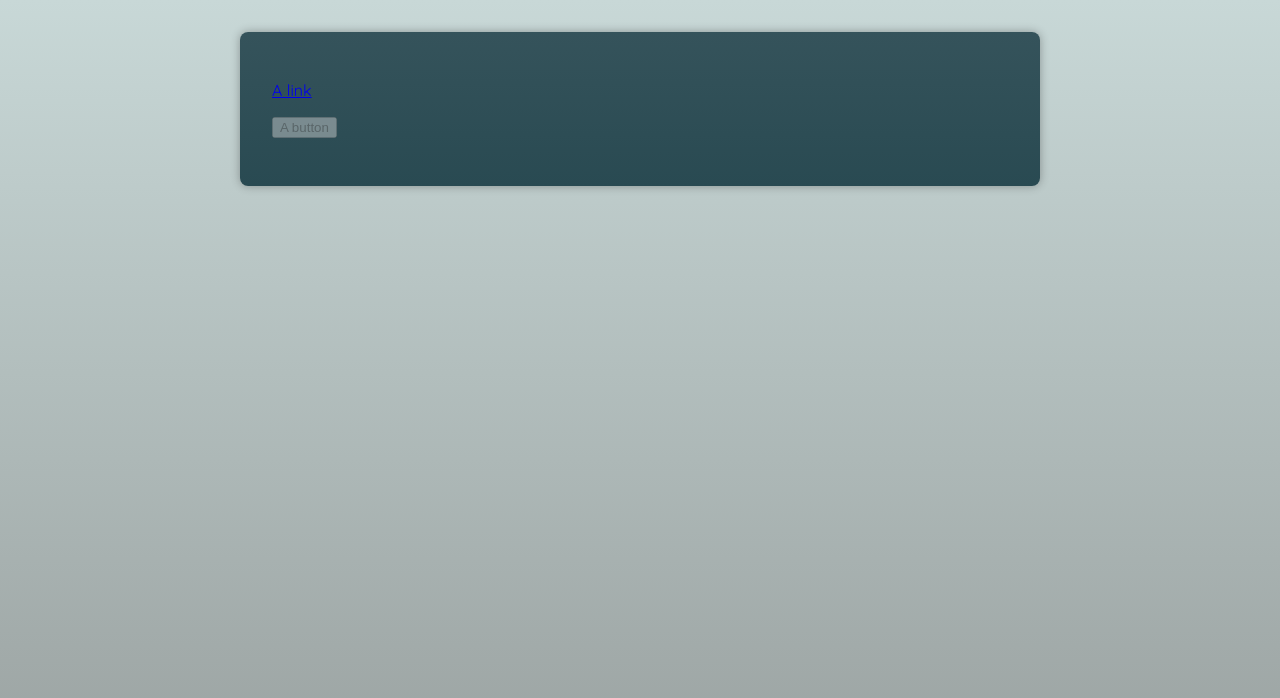
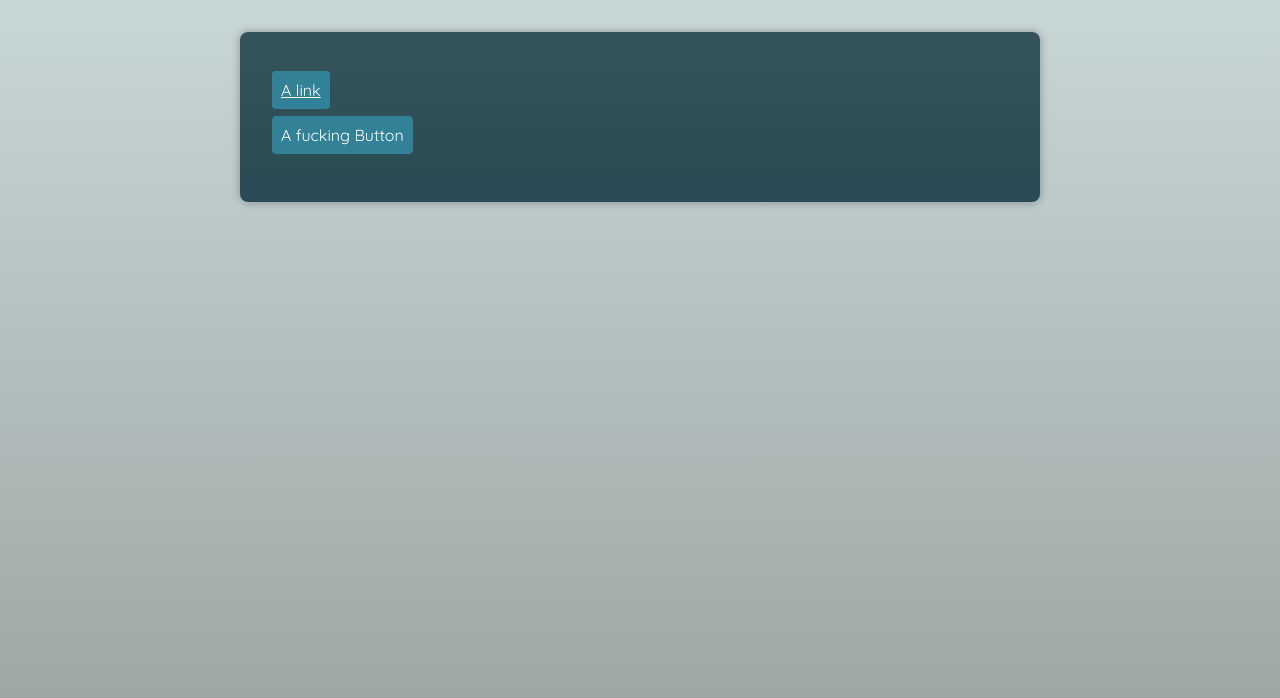
Before and after one commit to Muhammad0320/advance-ts-comp, a React (Vite) app: page / in a window 1280 px wide. Shown: the top 698 px of the page. Built offline with nearby package versions, Linux system fonts and the light colour scheme; a web font is replaced by a local one.

Commit message:
chore:  update a button

```diff
--- a/src/App.tsx
+++ b/src/App.tsx
@@ -1,3 +1,4 @@
+import AButton from "./components/AButton";
 import Button from "./components/Buttons";
 import Input from "./components/Inputs";
 
@@ -5,11 +6,11 @@ function App() {
   return (
     <main>
       <p>
-        <Button el="anchor" href="https://google.com" />
+        <AButton href="https://google.com" />
       </p>
 
       <p>
-        <Button el="button" disabled />
+        <AButton disabled />
       </p>
     </main>
   );
--- a/src/components/AButton.tsx
+++ b/src/components/AButton.tsx
@@ -14,10 +14,19 @@ const isAnchorProp = (props: PropsType): props is AnchorType => {
 
 const AButton: FC<PropsType> = (props) => {
   if (isAnchorProp(props)) {
-    return <a {...props}> A link </a>;
+    return (
+      <a className="button" {...props}>
+        {" "}
+        A link{" "}
+      </a>
+    );
   }
 
-  return <button {...props}>A fucking Button</button>;
+  return (
+    <button className="button" {...props}>
+      A fucking Button
+    </button>
+  );
 };
 
 export default AButton;
```
